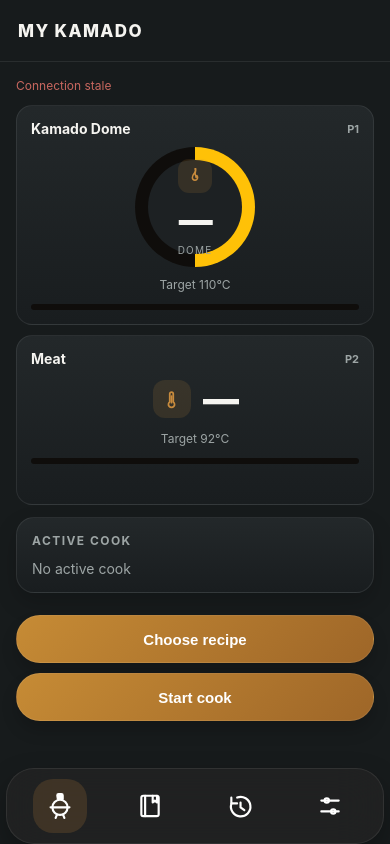
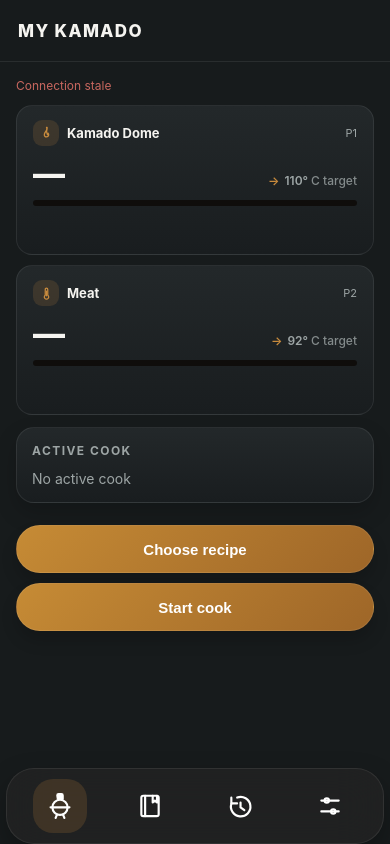
Before and after one commit to bgmgpkgjjw-dot/BBQ, a website: page index.html in a window 390 px wide. Drawn offline with nearby package versions, Linux system fonts and the light colour scheme; no server answers.

Commit message:
Redesign home page probe cards for clarity
- Replace the mismatched circular dome gauge / linear meat thermometer
  layouts with one consistent card grammar: icon chip + name in the
  header, then a single reading row showing current temp and target
  side by side (e.g. 142 -> 165C target)
- Add a small icon (flame for dome, probe for meat) next to the name
  so the card type is identifiable at a glance
- Style the previously unstyled .alert-badge 'Approaching' pill
- Color the reading value green/amber when ready/hot
- Clean up now-unused gauge/thermometer CSS and its duplicated
  mobile-breakpoint overrides

```diff
--- a/dashboard.js
+++ b/dashboard.js
@@ -110,11 +110,21 @@ function renderProbeCard(probe) {
     <div class="probe-card premium-probe ${getProbeStatus(probe)} ${isDome ? "dome-card" : "meat-card"}">
 
 
-        <div class="probe-title">
+        <div class="probe-header">
 
-            <span>
+            <div class="probe-header-left">
+
+                <span class="probe-icon-chip" aria-hidden="true">
+                    ${isDome ? Icons.flame : Icons.probe}
+                </span>
+
+                <span class="probe-name">
                     ${isDome ? "Kamado Dome" : probe.name}
                 </span>
+
+            </div>
+
+            <div class="probe-header-right">
 
                 ${getApproachingStatus(probe) === "approaching" ? `
                     <span class="alert-badge">Approaching</span>
@@ -126,26 +136,12 @@ function renderProbeCard(probe) {
 
             </div>
 
-
-
-        ${isDome
-
-            ?
-
-            `
-
-        <div class="dome-gauge">
-
-
-            <div class="gauge-circle">
-
-
-                <div class="card-icon-badge gauge-icon">
-                    ${Icons.flame}
         </div>
 
 
-                <div class="gauge-value"
+        <div class="probe-reading">
+
+            <div class="probe-reading-value"
                  data-probe-temperature
                  data-probe-id="${probe.id}">
 
@@ -153,66 +149,16 @@ function renderProbeCard(probe) {
 
             </div>
 
-
-                <div class="gauge-label">
-                    Dome
-                </div>
-
-
-            </div>
-
-
-        </div>
-
-
-        `
-
-
-            :
-
-
-            `
-
-
-        <div class="thermometer-box">
-
-
-            <div class="card-icon-badge" aria-hidden="true">
-                ${Icons.probe}
-            </div>
-
-
-            <div class="thermometer-value"
-                 data-probe-temperature
-                 data-probe-id="${probe.id}">
-
-                ${formatTemperatureValue(probe.temperature)}
-
-            </div>
-
-
-        </div>
-
-
-        `
-
-        }
-
-
-
-
-        <div class="probe-info">
+            <div class="probe-reading-target">
 
                 ${target
-            ?
-            `Target ${target}°C`
-            :
-            "No target"
+                    ? `<span class="target-arrow">→</span> ${target}°<span class="target-unit">C target</span>`
+                    : "No target set"
                 }
 
             </div>
 
-
+        </div>
 
 
         <div class="progress-bar">
--- a/styles.css
+++ b/styles.css
@@ -375,7 +375,7 @@ body {
 .probe-card {
    background: var(--gradient-card-surface);
    border-radius: 16px;
-   padding: 12px 14px;
+   padding: 14px 16px;
    border: 1px solid var(--border);
    min-height: 150px;
 }
@@ -388,12 +388,50 @@ body {
    border-color: rgba(255, 107, 26, .55);
 }
 
-.probe-title {
+.probe-header {
    display: flex;
    justify-content: space-between;
    align-items: center;
+   gap: 10px;
+}
+
+.probe-header-left {
+   display: flex;
+   align-items: center;
+   gap: 10px;
+   min-width: 0;
+}
+
+.probe-header-right {
+   display: flex;
+   align-items: center;
+   gap: 8px;
+   flex-shrink: 0;
+}
+
+.probe-icon-chip {
+   width: 30px;
+   height: 30px;
+   border-radius: 10px;
+   flex-shrink: 0;
+   display: flex;
+   align-items: center;
+   justify-content: center;
+   background: color-mix(in srgb, var(--accent) 16%, transparent);
+}
+
+.probe-icon-chip .settings-icon {
+   width: 17px;
+   height: 17px;
+   stroke: var(--accent);
+}
+
+.probe-name {
    font-size: 14px;
    font-weight: 700;
+   overflow: hidden;
+   text-overflow: ellipsis;
+   white-space: nowrap;
 }
 
 .probe-id {
@@ -401,20 +439,58 @@ body {
    color: var(--muted);
 }
 
-.probe-temperature {
-   font-size: 44px;
+.alert-badge {
+   font-size: 10px;
+   font-weight: 700;
+   text-transform: uppercase;
+   letter-spacing: .04em;
+   color: var(--yellow);
+   background: color-mix(in srgb, var(--yellow) 18%, transparent);
+   padding: 3px 8px;
+   border-radius: 999px;
+   white-space: nowrap;
+}
+
+.probe-reading {
+   display: flex;
+   align-items: baseline;
+   justify-content: space-between;
+   gap: 10px;
+   margin: 16px 0 10px;
+}
+
+.probe-reading-value {
+   font-size: 40px;
    font-weight: 850;
-   letter-spacing: -.06em;
-   text-align: center;
+   letter-spacing: -.05em;
    line-height: 1;
-   margin: 10px 0 5px;
    font-variant-numeric: tabular-nums;
 }
 
-.probe-info {
-   text-align: center;
-   font-size: 12px;
-   color: var(--muted);
+.ready .probe-reading-value {
+   color: var(--green);
+}
+
+.hot .probe-reading-value {
+   color: var(--accent-light);
+}
+
+.probe-reading-target {
+   font-size: 13px;
+   font-weight: 600;
+   color: var(--muted);
+   white-space: nowrap;
+}
+
+.target-arrow {
+   color: var(--accent);
+   margin-right: 2px;
+}
+
+.target-unit {
+   margin-left: 3px;
+   font-weight: 500;
+   opacity: .8;
 }
 
 /* ==========================================================
@@ -1378,428 +1454,44 @@ select:focus {
 PREMIUM PROBE CARDS
 ========================================================== */
 
-
 .premium-probe {
-
    position: relative;
-
    overflow: hidden;
-
-   min-height: 220px;
-
-}
-
-
-
-/* ==========================================================
-KAMADO DOME GAUGE
-========================================================== */
-
-
-.dome-card {
-
-   text-align: center;
-
-}
-
-
-
-.dome-gauge {
-
-   display: flex;
-
-   justify-content: center;
-
-   align-items: center;
-
-   margin: 18px 0;
-
-}
-
-
-
-.gauge-circle {
-
-   width: 150px;
-
-   height: 150px;
-
-   border-radius: 50%;
-
-   background:
-
-      conic-gradient(var(--accent) 0deg,
-         var(--accent-light) 180deg,
-         var(--inset) 180deg);
-
-   display: flex;
-
-   flex-direction: column;
-
-   justify-content: center;
-
-   align-items: center;
-
-   position: relative;
-
-}
-
-
-
-.gauge-circle::before {
-
-   content: "";
-
-   position: absolute;
-
-   width: 118px;
-
-   height: 118px;
-
-   background: var(--card);
-
-   border-radius: 50%;
-
-}
-
-
-
-.gauge-value {
-
-   position: relative;
-
-   z-index: 1;
-
-   font-size: 42px;
-
-   font-weight: 900;
-
-   letter-spacing: -.05em;
-
-}
-
-.temp-decimal {
-
-   font-size: 0.5em;
-
-   font-weight: 600;
-
-   opacity: 0.7;
-
-}
-
-
-
-.gauge-label {
-
-   position: relative;
-
-   z-index: 1;
-
-   color: var(--muted);
-
-   font-size: 12px;
-
-   text-transform: uppercase;
-
-   letter-spacing: .12em;
-
-   margin-top: 4px;
-
-}
-
-
-
-
-
-/* ==========================================================
-MEAT THERMOMETER CARD
-========================================================== */
-
-
-.meat-card {
-
-   text-align: center;
-
-}
-
-
-
-.thermometer-box {
-
-   display: flex;
-
-   justify-content: center;
-
-   align-items: center;
-
-   gap: 14px;
-
-   margin: 18px 0;
-
-}
-
-
-
-/* icon badge shared by the dome gauge and meat probe cards */
-.card-icon-badge {
-
-   width: 46px;
-
-   height: 46px;
-
-   border-radius: 14px;
-
-   flex-shrink: 0;
-
-   display: flex;
-
-   justify-content: center;
-
-   align-items: center;
-
-   background: color-mix(in srgb, var(--accent) 14%, transparent);
-
-}
-
-
-
-.card-icon-badge .settings-icon {
-
-   width: 26px;
-
-   height: 26px;
-
-}
-
-
-
-.gauge-icon {
-
-   position: relative;
-
-   z-index: 1;
-
-   margin-bottom: 6px;
-
-}
-
-
-
-.thermometer-value {
-
-   font-size: 42px;
-
-   font-weight: 900;
-
-   letter-spacing: -.05em;
-
-}
-
-
-
-
-
-/* ==========================================================
-TEMPERATURE STATE COLORS
-========================================================== */
-
-
-.premium-probe.ready .gauge-circle {
-
-   background:
-
-      conic-gradient(var(--green) 360deg,
-         var(--green) 360deg);
-
-}
-
-
-
-.premium-probe.hot .gauge-circle {
-
-   background:
-
-      conic-gradient(var(--accent-light) 270deg,
-         var(--inset) 270deg);
-
-}
-
-
-
-.premium-probe.warming .gauge-circle {
-
-   background:
-
-      conic-gradient(#FFC107 180deg,
-         var(--inset) 180deg);
-
-}
-
-
-
-
-/* ==========================================================
-BETTER MOBILE TOUCH SIZE
-========================================================== */
-
-
-.premium-probe .progress-bar {
-
-   margin-top: 18px;
-
-}
-
-/* ==========================================================
-COMPACT PREMIUM PROBE CARDS
-========================================================== */
-
-
-/* overall probe cards */
-
-.premium-probe {
-
-   min-height: 170px;
-
-   padding: 14px;
-
-}
-
-
-/* ==========================================================
-COMPACT DOME GAUGE
-========================================================== */
-
-
-.dome-gauge {
-
-   margin: 10px 0;
-
-}
-
-
-
-.gauge-circle {
-
-   width: 120px;
-
-   height: 120px;
-
-}
-
-
-
-.gauge-circle::before {
-
-   width: 94px;
-
-   height: 94px;
-
-}
-
-
-
-.gauge-value {
-
-   font-size: 34px;
-
-}
-
-
-
-.gauge-label {
-
-   font-size: 10px;
-
-}
-
-
-
-
-
-/* ==========================================================
-COMPACT MEAT THERMOMETER
-========================================================== */
-
-
-.thermometer-box {
-
-   margin: 10px 0;
-
-   gap: 12px;
-
-}
-
-
-
-.thermometer-box .card-icon-badge {
-
-   width: 38px;
-
-   height: 38px;
-
-   border-radius: 12px;
-
-}
-
-
-
-.thermometer-box .card-icon-badge .settings-icon {
-
-   width: 21px;
-
-   height: 21px;
-
-}
-
-
-
-.gauge-icon {
-
-   width: 34px;
-
-   height: 34px;
-
-   border-radius: 11px;
-
-}
-
-
-
-.gauge-icon .settings-icon {
-
-   width: 18px;
-
-   height: 18px;
-
-}
-
-
-
-.thermometer-value {
-
-   font-size: 36px;
-
-}
-
-
-
-/* target text */
-
-.premium-probe .probe-info {
-
-   font-size: 12px;
-
-}
-
-
-
-/* progress bar */
-
-.premium-probe .progress-bar {
-
-   margin-top: 12px;
-
-   height: 6px;
-
-}
+   min-height: 150px;
+   padding: 14px 16px;
+}
+
+@media (max-width: 520px) {
+
+   .probe-header-left {
+      gap: 8px;
+   }
+
+   .probe-icon-chip {
+      width: 26px;
+      height: 26px;
+      border-radius: 9px;
+   }
+
+   .probe-icon-chip .settings-icon {
+      width: 15px;
+      height: 15px;
+   }
+
+   .probe-name {
+      font-size: 13px;
+   }
+
+   .probe-reading {
+      margin: 12px 0 8px;
+   }
+
+   .probe-reading-value {
+      font-size: 32px;
+   }
+
+   .probe-reading-target {
+      font-size: 12px;
+   }
+
+}
```
Lines whose indentation alone changed are shown as unchanged.
